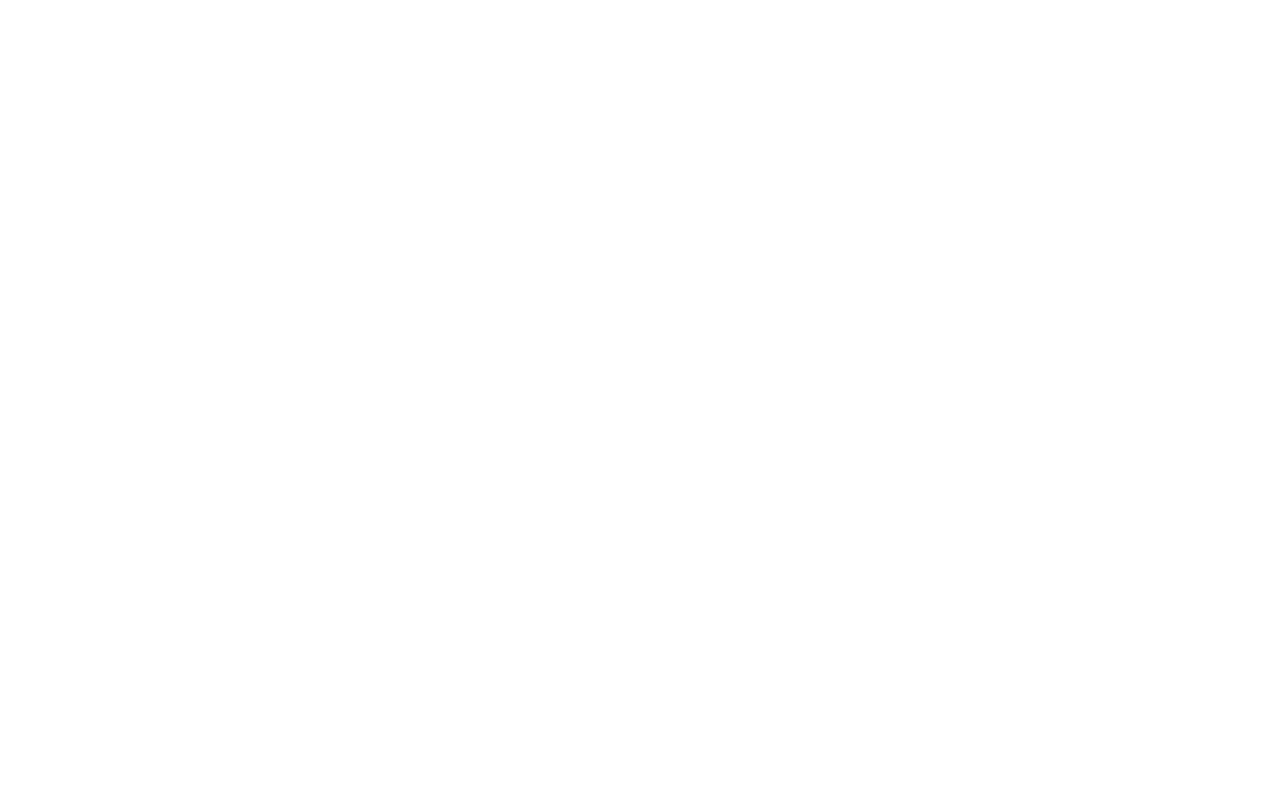
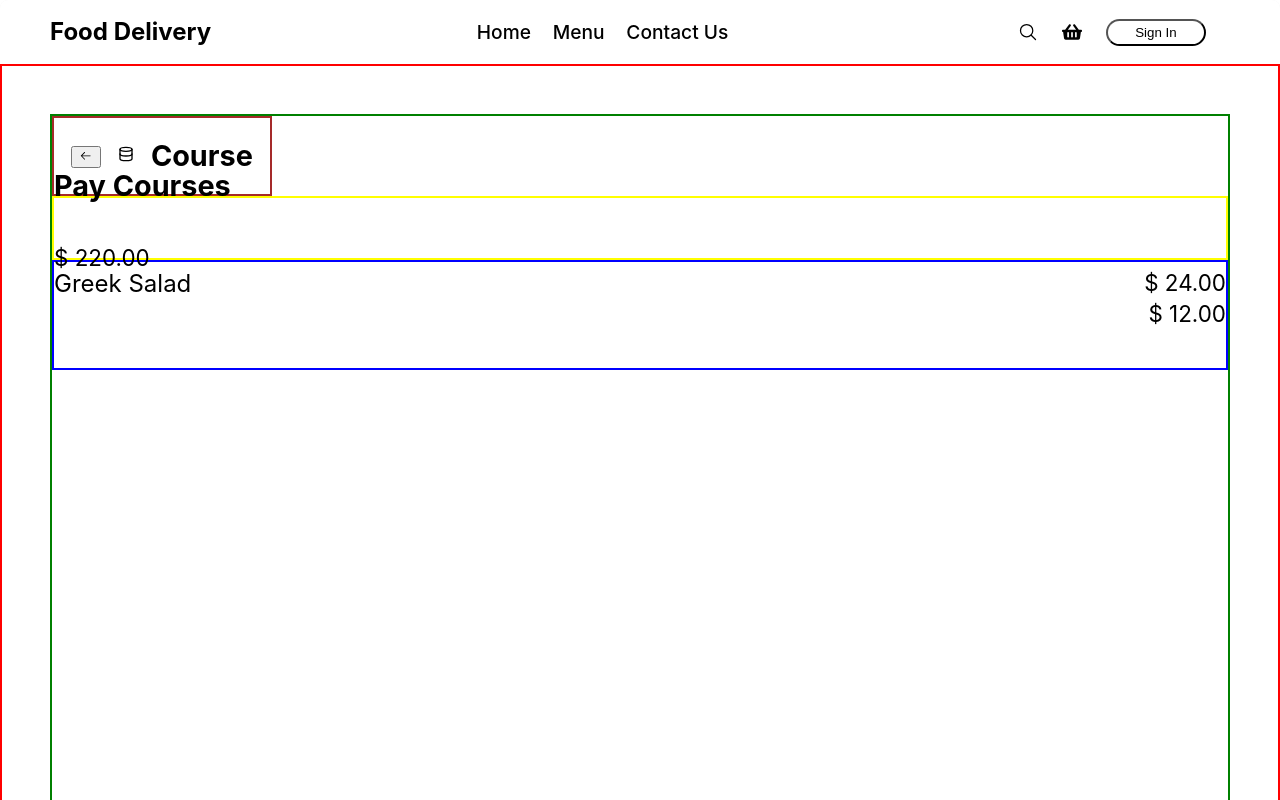
Before and after one commit to SyedMuhammadIzaan/FoodDeliveryApp, a React (Vite) app: page /payment in a window 1280 px wide. Before the commit this address had no page. Shown: the top 800 px of the page. Built offline with nearby package versions, Linux system fonts and the light colour scheme.

Commit message:
set the route for delivery-info

```diff
--- a/src/components/AddToCart.jsx
+++ b/src/components/AddToCart.jsx
@@ -4,11 +4,11 @@
 import ButtonComp from "./ButtonComp";
 import { useSelector } from "react-redux";
 import "../style/clientLayoutComponent.scss";
-import { useNavigate } from "react-router-dom";
+// import { useNavigate } from "react-router-dom";
 // import { useState } from "react";
 const AddToCart = () => {
 	// const [orders,setOrders]=useState([])
-	const navigate=useNavigate()
+	// const navigate=useNavigate()
 	const orders = useSelector((state) => state.order.orders);
 	console.log("Orders", orders);
 
@@ -74,18 +74,18 @@
 						<div className="billing-action-wrapper">
 							<TotalBill subTotal={subTotal} deliveryFee={7} />
 							<div className="billing-action-btn-wrapper">
-								<ButtonComp text="Proceed to Checkout" />
+								<ButtonComp redirectTo={"delivery-info"} text="Proceed to Checkout" />
+								{/* <button onClick={navigate("delivery-info")}>Proceed to Checkout</button> */}
 							</div>
 						</div>
 						<div className="promo-code-section">
 							<h4>If You have a promo code. Enter it here</h4>
 							<div className="promo-code-input-group">
 								<Input placeholder="Promo Code" />
-								{/* <ButtonComp
-									redirectTo={"add-to-cart/delivery-info"}
+								<ButtonComp
+									// redirectTo={"delivery-info"}
 									text="Submit"
-								/> */}
-								<button onClick={navigate("delivery-info")}></button>
+								/>
 							</div>
 						</div>
 					</div>
--- a/src/pages/DeliveryInformation.jsx
+++ b/src/pages/DeliveryInformation.jsx
@@ -44,7 +44,7 @@
 					<div className="total-bill">
 						<TotalBill />
 						<div className="proceed-to-payment-btn">
-							<ButtonComp text="Proceed to Payment" />
+							<ButtonComp redirectTo={"/payment"} text="Proceed to Payment" />
 						</div>
 					</div>
 				</div>
--- /dev/null
+++ b/src/pages/PaymentMethod.jsx
@@ -0,0 +1,54 @@
+// import React from 'react'
+import { GoArrowLeft } from "react-icons/go";
+import { FiDatabase } from "react-icons/fi";
+import { useSelector } from 'react-redux';
+import "../style/pages/paymentMethod.scss";
+import { useNavigate } from "react-router-dom";
+
+
+const PaymentMethod = () => {
+  const navigate=useNavigate();
+  const orders=useSelector((state)=>state.order.orders);
+  console.log("Orders",orders);
+  return (
+    <div className="paymentMethod-wrapper">
+        <div className="col-container">
+          <div className="row-container">
+            <div className='header'>
+              <div className='left-arrow-warpper'>
+                <button onClick={()=>{navigate("delivery-info")}}><GoArrowLeft /></button>
+              </div>
+              <div className='course-icon'>
+                <FiDatabase />
+              </div>
+              <div className="heading">
+                <h4>Course</h4>
+              </div>
+            </div>
+            <div className='price-container'>
+              <h4>Pay Courses</h4>
+              <p>$ 220.00</p>
+            </div>
+            <div className='booked-items'>
+              <div className="item">
+                <div className="item-name">
+                  <p>Greek Salad</p>
+                </div>
+                <div className="item-price">
+                  <span>$ 24.00</span>
+                  <span>$ 12.00</span>
+                </div>
+              </div>
+              <div className="item"></div>
+              <div className="item"></div>
+            </div>
+          </div>
+          <div className="row-container">
+
+          </div>
+        </div>
+    </div>
+  )
+}
+
+export default PaymentMethod
--- a/src/routes/ClientRoute.jsx
+++ b/src/routes/ClientRoute.jsx
@@ -6,6 +6,7 @@
 import ContactUs from "../pages/ContactUs";
 import AddToCart from "../components/AddToCart";
 import DeliveryInformation from "../pages/DeliveryInformation";
+import PaymentMethod from "../pages/paymentMethod";
 
 const ClientRoute = () => {
 	return (
@@ -15,7 +16,8 @@
 				<Route path="menu" element={<Menu />} />
 				<Route path="contact-us" element={<ContactUs />} />
 				<Route path="add-to-cart" element={<AddToCart />} />
-				<Route path="delivery-info" element={<DeliveryInformation />} />
+				<Route path="add-to-cart/delivery-info" element={<DeliveryInformation />} />
+				<Route path="payment" element={<PaymentMethod />} />
 			</Route>
 		</>
 	);
--- /dev/null
+++ b/src/style/pages/paymentMethod.scss
@@ -0,0 +1,210 @@
+@import "../abstract/mixins/media.scss";
+
+.paymentMethod-wrapper {
+	border: 2px solid red;
+	font-size: 16px;
+	padding: 3em;
+	box-sizing: border-box;
+	.col-container {
+		border: 2px solid green;
+		display: flex;
+		flex-direction: row;
+		width: 100%;
+		height: auto;
+		min-height: 100vh;
+
+		.row-container {
+			// border: 2px solid orange;
+			width: 50%;
+
+			.header {
+				width: 30%;
+				height: 10vh;
+				border: 2px solid brown;
+				display: flex;
+				flex-direction: row;
+				justify-content: space-evenly;
+				align-items: center;
+			}
+			.price-container {
+				border: 2px solid yellow;
+				height: 15vh;
+				position: relative;
+
+				h4 {
+					position: absolute;
+					top: -2.5em;
+					margin: 0em;
+					// padding-top: 0em;
+				}
+				p {
+					position: absolute;
+					// margin-top: -5.5em;
+					margin-top: 0em;
+					margin-bottom: 0em;
+				}
+			}
+			// .booked-items{
+			//     border: 2px solid blue;
+			//     display: flex;
+			//     flex-direction: column;
+			//     .item{
+			//         display: flex;
+			//         justify-content: space-between;
+			//         align-items: center;
+			//         height: 5vh;
+			//         // min-height: 60px;
+			//         // padding: 1em 0;
+
+			//         .item-price{
+			//             border: 2px solid pink;
+			//             display: flex;
+			//             flex-direction: column;
+			//             align-items: center;
+			//             // justify-content: space-between;
+			//             height: 100%;
+
+			//             // p{
+			//             //     padding-top: 0em;
+			//             //     margin: 0em;
+			//             // }
+			//         }
+			//     }
+			// }
+			.booked-items {
+				border: 2px solid blue;
+				display: flex;
+				flex-direction: column;
+
+				.item {
+					display: flex;
+					justify-content: space-between;
+					align-items: flex-start; // Align to top
+					padding: 0.5em 0;
+					min-height: 10px; // Minimum height for each item
+
+					.item-name {
+						p {
+							margin: 0;
+							line-height: 1.2; // Consistent line height
+						}
+					}
+
+					.item-price {
+						display: flex;
+						flex-direction: column;
+						align-items: flex-end;
+						gap: 4px; // Fixed pixel gap for consistency
+						justify-content: flex-start; // Align prices to top
+
+						span {
+							margin: 0;
+							line-height: 1.2; // Match line height with item name
+						}
+					}
+				}
+			}
+		}
+	}
+}
+
+@include respond-between(550px, 320px) {
+	.paymentMethod-wrapper {
+		font-size: 16px;
+		.col-container {
+			flex-direction: column;
+			width: 100%;
+			.row-container {
+				width: 100%;
+				height: auto;
+
+				.header{
+					width: 180px;
+
+					.heading{
+
+						h4{
+							font-size: 1.5em;
+						}
+					}
+				}
+				.price-container{
+					height: 8vh;
+
+					h4{
+						font-size: 1.5em;
+					}
+					p{
+						font-size: 1.2em;
+					}
+				}
+				.booked-items{
+					.item{
+						.item-name{
+							p{
+								font-size: 1.2em;
+							}
+						}
+						.item-price{
+							span{
+								font-size:1.2em;
+							}
+						}
+					}
+				}
+			}
+		}
+	}
+}
+@include respond-to(551px) {
+	.paymentMethod-wrapper {
+		font-size: 16px;
+		.col-container {
+			flex-direction: column;
+			width: 100%;
+			.row-container {
+				width: 100%;
+				height: auto;
+
+				.header{
+					width: 220px;
+
+					.heading{
+
+						h4{
+							font-size: 1.8em;
+						}
+					}
+				}
+				.price-container{
+					height: 8vh;
+
+					h4{
+						font-size: 1.8em;
+					}
+					p{
+						font-size: 1.4em;
+					}
+				}
+				.booked-items{
+					.item{
+						.item-name{
+							p{
+								font-size: 1.5em;
+							}
+						}
+						.item-price{
+							span{
+								font-size:1.4em;
+							}
+						}
+					}
+				}
+			}
+		}
+	}
+}
+
+@include respond-to(769px){
+
+}
```
